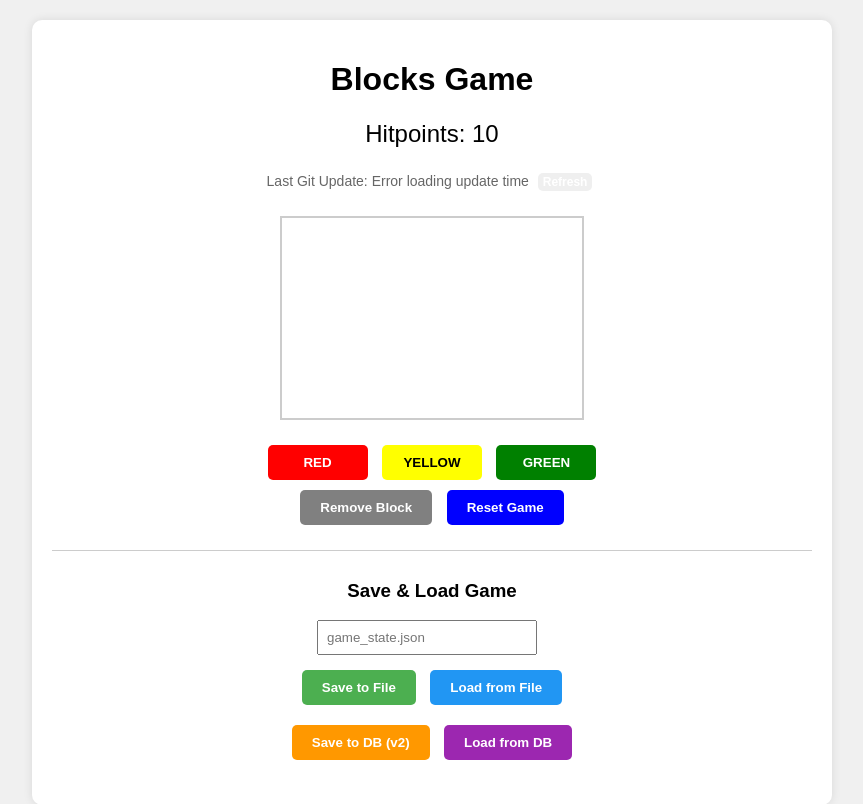
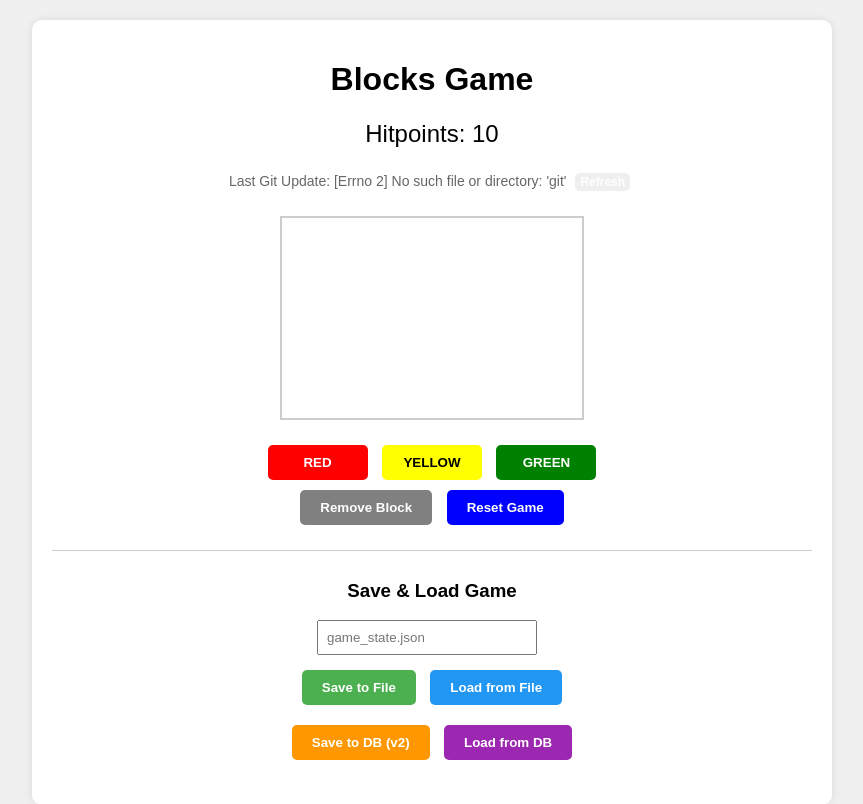
Before and after one commit to mattan/llm-ai-blocks-game, a Flask app: page / in a window 1280 px wide. Shown: the top 804 px of the page, without its empty margins (208-1071 px from the left). Run offline with Flask 3, Linux system fonts and the light colour scheme; data that the repository does not hold is empty.

Commit message:
Update error handling in Git info display to show specific error messages

```diff
--- a/templates/index.html
+++ b/templates/index.html
@@ -269,12 +269,12 @@
                     if (data.success) {
                         document.getElementById('last-git-update').textContent = data.formatted_date;
                     } else {
-                        document.getElementById('last-git-update').textContent = 'Error loading update time';
+                        document.getElementById('last-git-update').textContent = data.error;
                         console.error(`Error refreshing Git info: ${data.error}`);
                     }
                 })
                 .catch(error => {
-                    document.getElementById('last-git-update').textContent = 'Error loading update time';
+                    document.getElementById('last-git-update').textContent = data.error;
                     console.error('Error fetching Git info:', error);
                 });
         }
```
